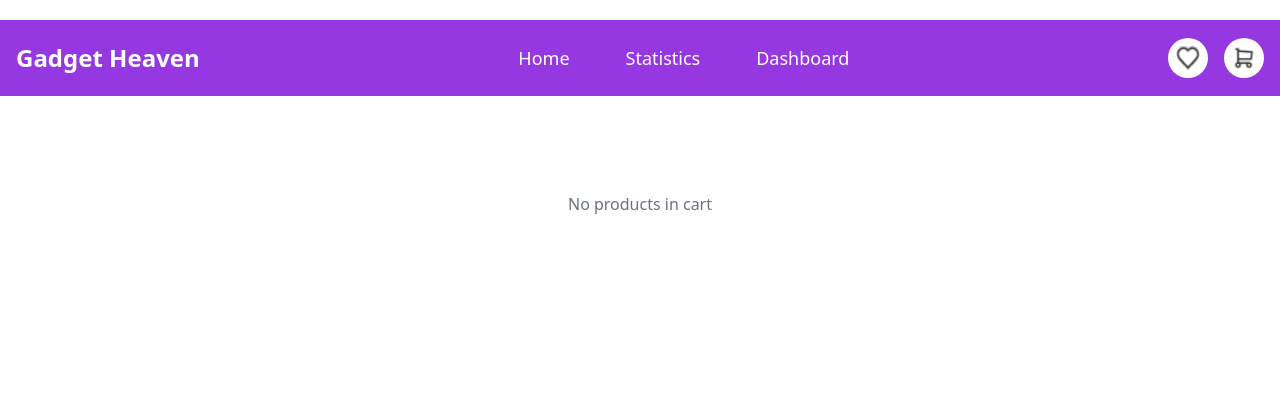
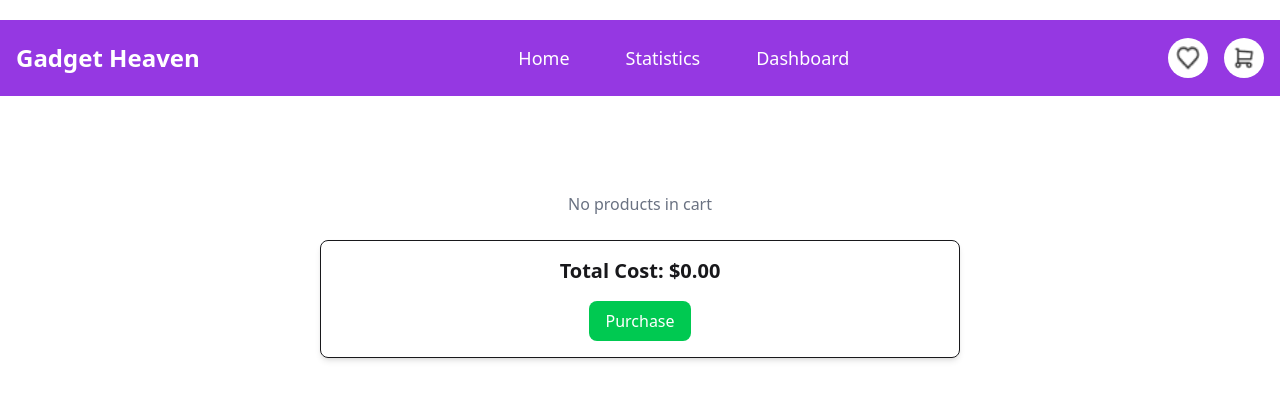
Before and after one commit to DekuSix9/gadget-heaven, a React (Vite) app: page /dashboard in a window 1280 px wide. Shown: the top 400 px of the page. Built offline with nearby package versions, Linux system fonts and the light colour scheme.

Commit message:
add purchase option

```diff
--- a/src/Components/Dashboard/Dashboard.jsx
+++ b/src/Components/Dashboard/Dashboard.jsx
@@ -3,30 +3,52 @@ import { useLoaderData } from "react-router-dom";
 import { getStoredProduct } from "../Utility/Utility";
 
 const Dashboard = () => {
+    const [cartItem, setCartItem] = useState([]);
+    const [showSuccess, setShowSuccess] = useState(false);
     const allProducts = useLoaderData();
-    const [cartItem, setCartItem] = useState([]);
 
     useEffect(() => {
         const storedProductList = getStoredProduct();
 
+        if (!storedProductList || storedProductList.length === 0) {
+            setCartItem([]);
+            return;
+        }
 
-        const addProductsToCart = allProducts.filter(product =>
-            storedProductList.includes(product.id)
-        );
 
-        setCartItem(addProductsToCart);
+        const cartWithQuantities = storedProductList.map(id =>
+            allProducts.find(product => product?.id === id)
+        ).filter(Boolean);
+
+        setCartItem(cartWithQuantities);
     }, [allProducts]);
 
     const handleDelete = (id) => {
+        const updatedCart = [...cartItem];
+        const index = updatedCart.findIndex(product => product.id === id);
 
-        const updatedCart = cartItem.filter(product => product.id !== id);
+        if (index !== -1) {
+            updatedCart.splice(index, 1);
+        }
+
         setCartItem(updatedCart);
 
+        const storedProductList = getStoredProduct();
+        const storageIndex = storedProductList.indexOf(id);
+        if (storageIndex !== -1) {
+            storedProductList.splice(storageIndex, 1);
+        }
 
-        const storedProductList = getStoredProduct();
-        const updatedStorage = storedProductList.filter(storedId => storedId !== id);
-        localStorage.setItem("product-list", JSON.stringify(updatedStorage));
+        localStorage.setItem("product-list", JSON.stringify(storedProductList));
     };
+
+    const handlePurchase = () => {
+        setShowSuccess(true);
+        setCartItem([]);
+        localStorage.removeItem("product-list");
+    };
+
+    const totalCost = cartItem.reduce((acc, product) => acc + (product?.price || 0), 0);
 
     return (
         <div className="mt-24">
@@ -39,21 +61,19 @@ const Dashboard = () => {
                         className="flex items-center mt-4 justify-center ml-40 p-4 w-full max-w-xl border rounded-lg shadow-sm"
                     >
                         <div className="flex items-center space-x-4">
+                            <img
+                                src={product?.photo || "placeholder.jpg"}
+                                alt={product?.device_name || "No Name"}
+                                className="w-20 h-16 rounded"
+                            />
                             <div>
-                                <img
-                                    src={product.photo}
-                                    alt={product.device_name}
-                                    className="w-20 h-16 rounded"
-                                />
-                            </div>
-                            <div>
-                                <h2 className="text-lg font-semibold">{product.device_name}</h2>
-                                <p className="text-sm text-gray-500">{product.details}</p>
-                                <p className="font-semibold mt-1">${product.price}</p>
+                                <h2 className="text-lg font-semibold">{product?.device_name || "Unknown Device"}</h2>
+                                <p className="text-sm text-gray-500">{product?.details || "No details available"}</p>
+                                <p className="font-semibold mt-1">${product?.price || 0}</p>
                             </div>
                         </div>
                         <button
-                            onClick={() => handleDelete(product.id)}
+                            onClick={() => handleDelete(product?.id)}
                             className="text-red-500 hover:bg-red-100 p-2 rounded"
                         >
                             <svg
@@ -73,6 +93,31 @@ const Dashboard = () => {
                     </div>
                 ))
             )}
+            <div className="flex justify-center mt-6">
+                <div className="p-4 border rounded-lg shadow-md w-1/2 text-center">
+                    <h2 className="text-xl font-semibold">Total Cost: ${totalCost.toFixed(2)}</h2>
+                    <button
+                        onClick={handlePurchase}
+                        className="mt-4 bg-green-500 text-white px-4 py-2 rounded-lg hover:bg-green-600"
+                    >
+                        Purchase
+                    </button>
+                </div>
+            </div>
+            {showSuccess && (
+                <div className="fixed inset-0 flex justify-center items-center bg-gray-900 bg-opacity-50">
+                    <div className="bg-white p-6 rounded-lg shadow-lg text-center">
+                        <h2 className="text-2xl font-semibold text-green-500">Payment Successful!</h2>
+                        <p className="mt-2 text-gray-600">Thank you for your purchase.</p>
+                        <button
+                            onClick={() => setShowSuccess(false)}
+                            className="mt-4 bg-blue-500 text-white px-4 py-2 rounded-lg hover:bg-blue-600"
+                        >
+                            Close
+                        </button>
+                    </div>
+                </div>
+            )}
         </div>
     );
 };
--- a/src/Components/Utility/Utility.js
+++ b/src/Components/Utility/Utility.js
@@ -2,6 +2,7 @@ const getStoredProduct = () => {
     const storedProductStr = localStorage.getItem("product-list");
     return storedProductStr ? JSON.parse(storedProductStr) : [];
 };
+
 
 const setStoredProduct = (id) => {
     const storedList = getStoredProduct();
```
